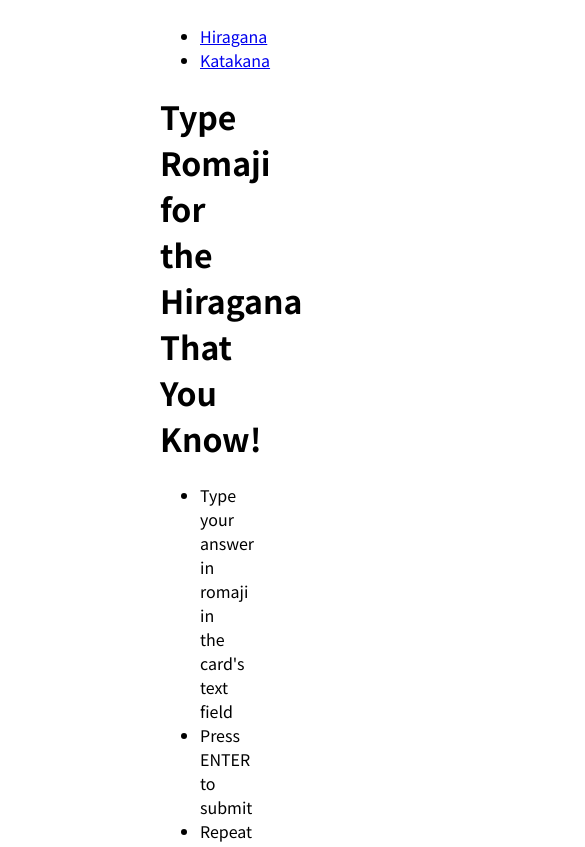
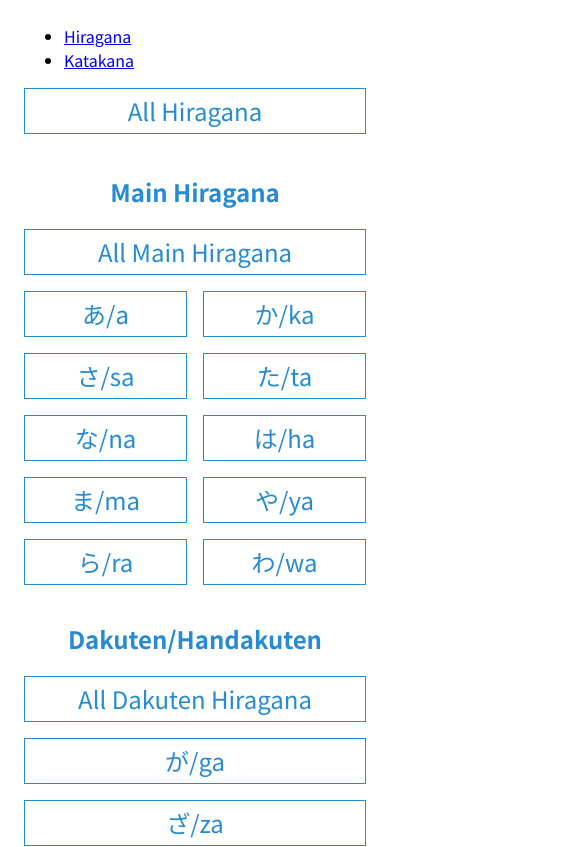
Before and after one commit to rayhanw/learn-japanese, a React (Create React App) app: page / in a window 390 px wide. Shown: the top 847 px of the page, 585 px wide, since content can reach past the window. Built offline with nearby package versions, Linux system fonts and the light colour scheme.

Commit message:
style for responsiveness

```diff
--- a/src/components/App.tsx
+++ b/src/components/App.tsx
@@ -1,6 +1,5 @@
 import React from "react";
 import { BrowserRouter as Router, Route, Switch } from "react-router-dom";
-import { INSTRUCTIONS } from "../constants";
 import { GlobalStateProvider } from "../contexts/globalState";
 import { Hiragana } from "../pages/Hiragana";
 import { Katakana } from "../pages/Katakana";
@@ -13,15 +12,7 @@ export const App: React.FC = () => {
 		<Router>
 			<GlobalStateProvider>
 				<Layout>
-					<header>
-						<Navbar />
-						<h1>Type Romaji for the Hiragana That You Know!</h1>
-						<ul>
-							{INSTRUCTIONS.map((text, i) => (
-								<li key={i}>{text}</li>
-							))}
-						</ul>
-					</header>
+					<Navbar />
 					<main id="content">
 						<Switch>
 							<Route path="/quiz">
--- a/src/pages/Hiragana.tsx
+++ b/src/pages/Hiragana.tsx
@@ -53,7 +53,7 @@ export const Hiragana: React.FC = () => {
 			<Checkbox
 				text="All Hiragana"
 				hiragana=""
-				classList={`mb-3 ${allHiraganaActive ? "checked" : ""}`}
+				classList={`${allHiraganaActive ? "checked" : ""}`}
 				handleMultipleChange={handleAllHiraganaChange}
 			/>
 			<div className="pageGrid">
--- a/src/pages/Quiz.tsx
+++ b/src/pages/Quiz.tsx
@@ -1,7 +1,8 @@
 import React, { useState, useEffect } from "react";
 import { useGlobalStateContext } from "../contexts/globalState";
-import { HIRAGANA_MAPPING } from "../constants";
+import { HIRAGANA_MAPPING, INSTRUCTIONS } from "../constants";
 import { Kata } from "../components/Kata";
+import { shuffle } from "../utilities";
 
 const mapActiveToValues = (
 	activeKata: string[],
@@ -41,19 +42,28 @@ export const Quiz: React.FC = () => {
 			const dakutenHiragana = mapActiveToValues(kata, "dakuten");
 			const combinationHiragana = mapActiveToValues(kata, "dakutenCombination");
 
-			return [
+			const allActiveKata = [
 				...mainHiragana,
 				...dakutenHiragana,
 				...combinationHiragana,
 				...prevState
 			];
+
+			return shuffle(allActiveKata);
 		});
 		// eslint-disable-next-line react-hooks/exhaustive-deps
 	}, []);
 
 	return (
 		<div id="quizPage">
-			<h1>Quiz</h1>
+			<h1 className="blueText textCenter">
+				Type Romaji for the Hiragana That You Know!
+			</h1>
+			<ul>
+				{INSTRUCTIONS.map((text, i) => (
+					<li key={i}>{text}</li>
+				))}
+			</ul>
 			<section className="kataList">
 				{activeKata.map((kata, i) => {
 					const key = Object.keys(kata)[0];
--- a/src/styles/components/Grid.scss
+++ b/src/styles/components/Grid.scss
@@ -2,5 +2,9 @@
 	display: grid;
 	grid-template-columns: 1fr 1fr 1fr;
 	grid-gap: var(--space-md);
-	margin: 40px 0;
+	margin: 20px 0;
+
+	@include for-phone-only {
+		grid-template-columns: 1fr;
+	}
 }
--- a/src/styles/components/Kata.scss
+++ b/src/styles/components/Kata.scss
@@ -60,7 +60,7 @@
 	width: 12vw;
 	padding: 1vw;
 	margin: 1vw;
-	font-size: 7vw;
+	font-size: 6vw;
 	text-align: center;
 	color: white;
 	display: flex;
--- a/src/styles/components/Layout.scss
+++ b/src/styles/components/Layout.scss
@@ -1,3 +1,11 @@
 .layout {
 	margin: var(--layout-sm) var(--layout-md) var(--layout-sm) var(--layout-md);
+
+	@include for-phone-only {
+		margin: var(--layout-sm);
+	}
+
+	@include for-tablet {
+		margin: var(--layout-sm);
+	}
 }
--- a/src/styles/index.scss
+++ b/src/styles/index.scss
@@ -1,5 +1,8 @@
 @import "variables";
 @import "globals";
 @import "utilities";
+@import "mixins";
+
+// Component + Pages
 @import "components/index";
 @import "pages/index";
--- /dev/null
+++ b/src/styles/mixins.scss
@@ -0,0 +1,10 @@
+@mixin for-phone-only {
+	@media only screen and (min-width: 0px) and (max-width: 499px) {
+		@content;
+	}
+}
+@mixin for-tablet {
+	@media only screen and (min-width: 500px) and (max-width: 1024px) {
+		@content;
+	}
+}
--- a/src/styles/pages/Quiz.scss
+++ b/src/styles/pages/Quiz.scss
@@ -2,5 +2,6 @@
 	.kataList {
 		display: flex;
 		flex-wrap: wrap;
+		justify-content: center;
 	}
 }
--- a/src/styles/utilities.scss
+++ b/src/styles/utilities.scss
@@ -14,3 +14,11 @@
 	justify-content: center;
 	align-items: center;
 }
+
+.blueText {
+	color: var(--blue-secondary);
+}
+
+.textCenter {
+	text-align: center;
+}
--- /dev/null
+++ b/src/utilities/index.ts
@@ -0,0 +1 @@
+export const shuffle = (array: any[]) => array.sort(() => Math.random() - 0.5);
```
